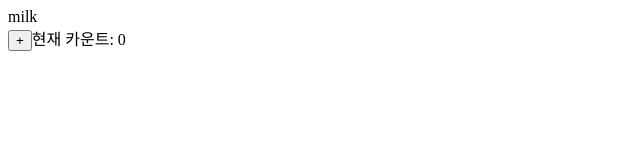
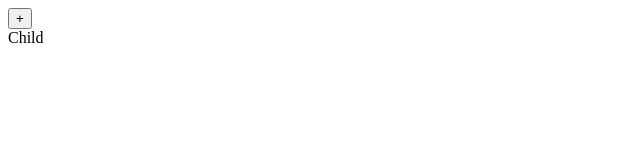
Before and after one commit to KumJungMin/react-pratice-five, a React (Create React App) app in the folder todo/: page / in a window 1280 px wide. Shown: the top 160 px of the page, without its empty margins (0-640 px from the left). Built offline with nearby package versions, Linux system fonts and the light colour scheme; the HTML template or start-up script is replaced by a standard one.

Commit message:
4. children을 사용해 리렌더링 막기

```diff
--- a/todo/src/App.js
+++ b/todo/src/App.js
@@ -1,13 +1,15 @@
-import UseRefEx from "./components/UseRefEx";
+// import UseRefEx from "./components/UseRefEx";
 // import FuncPropEx from "./components/FuncPropEx";
-import StatePropEx from "./components/StatePropEx";
+// import StatePropEx from "./components/StatePropEx";
+import ChildEx from "./components/ChildEx";
 
 function App() {
   return (
     <div className="App">
       {/* <UseRefEx /> */}
       {/* <FuncPropEx /> */}
-      <StatePropEx />
+      {/* <StatePropEx /> */}
+      <ChildEx />
     </div>
   );
 }
--- /dev/null
+++ b/todo/src/components/ChildEx.tsx
@@ -0,0 +1,39 @@
+
+import React, { useState } from 'react';
+// Children에 컴포넌트를 넘기면,
+// 부모의 리렌더링이 발생하면 자식은 리렌더링이 발생하지 않는다.
+// 그래서 Context API를 사용할 때, Provider에 컴포넌트를 children으로 넘김
+// 리렌더링이 적은 부모 컴포넌트에서 children props를 이용하자!
+
+function Parent({children}: {children: React.ReactNode}) {
+  const [count, setCount] = useState(0);
+
+  return (
+    <>
+      <button onClick={() => setCount(count + 1)}>+</button>
+      {children}
+    </>
+
+  )
+}
+
+function Child() {
+  console.log('Child rendering');
+  return (
+    <div>
+      Child
+    </div>
+  )
+}
+
+
+export default function ChildEx() {
+  return (
+    <div>
+      <Parent>
+        <Child />
+      </Parent>
+    </div>
+  )
+
+}
```
